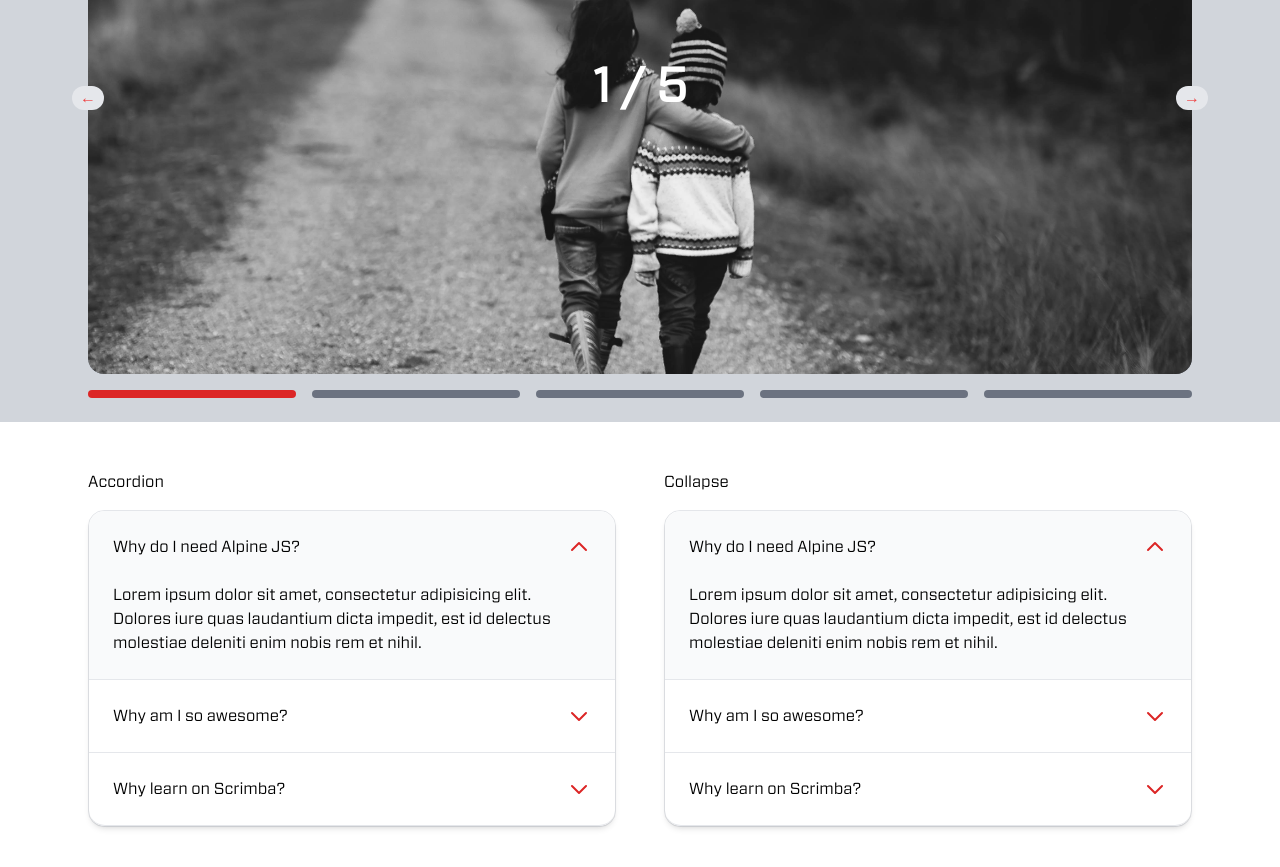
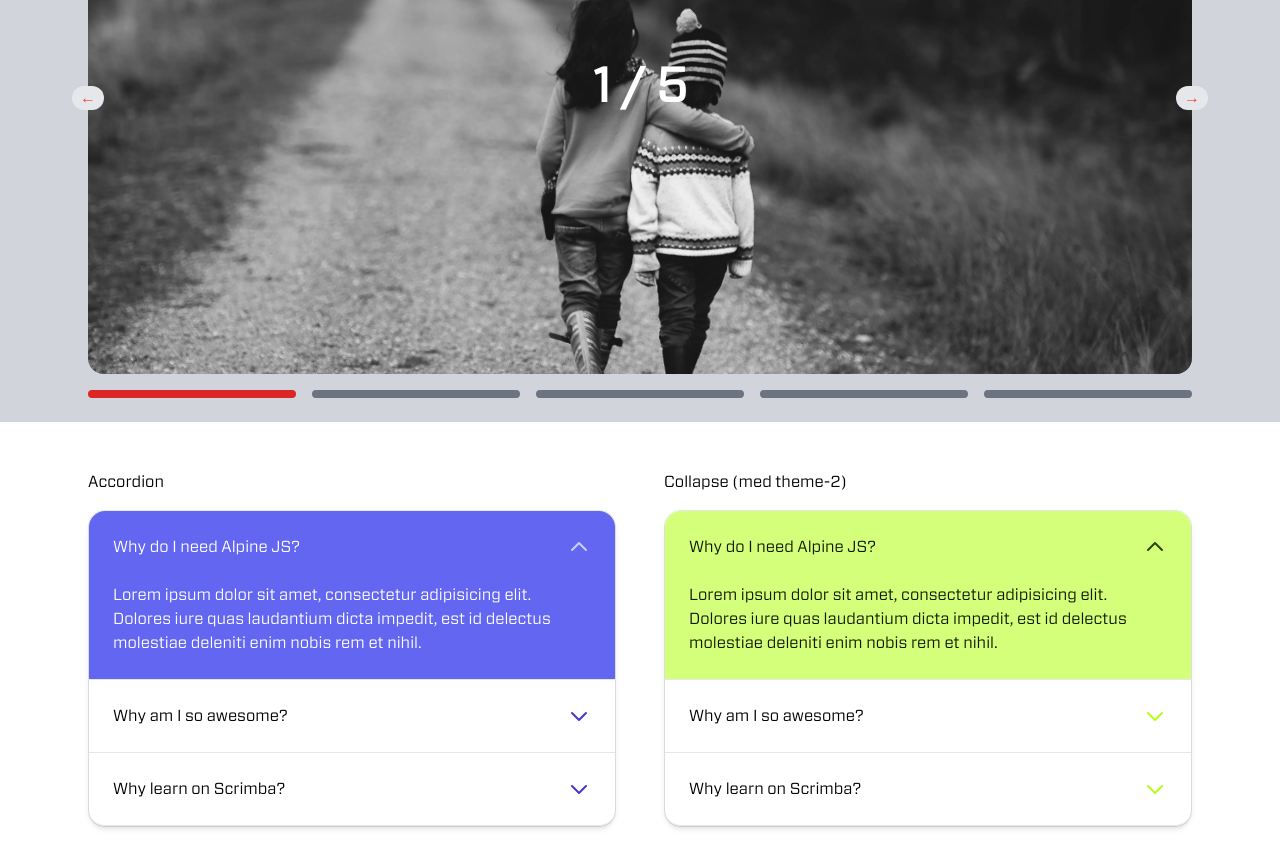
Before and after one commit to Tidmand/tailwind, a website built with Vite: page index.html in a window 1280 px wide. Shown: the part 2256-3123 px from the top of the page. Built offline with nearby package versions, Linux system fonts and the light colour scheme.

Commit message:
Tilføjelse af tema til accordion og collapse + ny skin variabel til tekst

```diff
--- a/index.html
+++ b/index.html
@@ -171,14 +171,14 @@
           <div class="bg-white border border-gray-200 rounded-xl sm:rounded-2xl">
             <ul class="rounded-xl sm:rounded-2xl shadow-md overflow-hidden">
               <template x-for="faq in faqs" :key="faq.question">
-                <li class="relative border-b border-gray-200 last-of-type:rounded-b-xl sm:last-of-type:rounded-b-2xl" :class="faq.isOpen ? 'bg-gray-50' : ''">
+                <li class="relative border-b border-gray-200 last-of-type:rounded-b-xl sm:last-of-type:rounded-b-2xl" :class="faq.isOpen ? 'text-skin-base bg-skin-button-muted' : ''">
                   <button type="button" class="w-full p-6 text-left" @click="faqs = faqs.map(f => ({ ...f, isOpen: f.question !== faq.question ? false : !f.isOpen}))">
                     <div class="flex items-center justify-between">
                       <div x-text="faq.question"></div>
-                      <svg x-show="!faq.isOpen" xmlns="http://www.w3.org/2000/svg" class="h-6 w-6 text-red-600" fill="none" viewbox="0 0 24 24" stroke="currentColor">
+                      <svg x-show="!faq.isOpen" xmlns="http://www.w3.org/2000/svg" class="h-6 w-6 text-skin-fill" fill="none" viewbox="0 0 24 24" stroke="currentColor">
                         <path stroke-linecap="round" stroke-linejoin="round" stroke-width="2" d="M19 9l-7 7-7-7" />
                       </svg>
-                      <svg x-show="faq.isOpen" xmlns="http://www.w3.org/2000/svg" class="h-6 w-6 text-red-600" fill="none" viewbox="0 0 24 24" stroke="currentColor">
+                      <svg x-show="faq.isOpen" xmlns="http://www.w3.org/2000/svg" class="h-6 w-6 text-skin-muted" fill="none" viewbox="0 0 24 24" stroke="currentColor">
                         <path stroke-linecap="round" stroke-linejoin="round" stroke-width="2" d="M5 15l7-7 7 7" />
                       </svg>
                     </div>
@@ -189,7 +189,7 @@
             </ul>
           </div>
         </div>
-        <div class="" x-data="{
+        <div class="theme-2" x-data="{
               faqs: [
                   {
                       question: 'Why do I need Alpine JS?',
@@ -208,18 +208,18 @@
                   },
               ]
           }">
-          <h2 class="font-medium mb-4">Collapse</h2>
+          <h2 class="font-medium mb-4">Collapse (med theme-2)</h2>
           <div class="bg-white border border-gray-200 rounded-xl sm:rounded-2xl">
             <ul class="rounded-xl sm:rounded-2xl shadow-md overflow-hidden">
               <template x-for="faq in faqs" :key="faq.question">
-                <li class="relative border-b border-gray-200 last-of-type:rounded-b-xl sm:last-of-type:rounded-b-2xl" :class="faq.isOpen ? 'bg-gray-50' : ''">
+                <li class="relative border-b border-gray-200 last-of-type:rounded-b-xl sm:last-of-type:rounded-b-2xl" :class="faq.isOpen ? 'text-skin-base bg-skin-button-muted' : ''">
                   <button type="button" class="w-full p-6 text-left" @click="!faq.isOpen ? faq.isOpen = true : faq.isOpen = false">
                     <div class="flex items-center justify-between">
                       <div x-text="faq.question"></div>
-                      <svg x-show="!faq.isOpen" xmlns="http://www.w3.org/2000/svg" class="h-6 w-6 text-red-600" fill="none" viewbox="0 0 24 24" stroke="currentColor">
+                      <svg x-show="!faq.isOpen" xmlns="http://www.w3.org/2000/svg" class="h-6 w-6 text-skin-fill" fill="none" viewbox="0 0 24 24" stroke="currentColor">
                         <path stroke-linecap="round" stroke-linejoin="round" stroke-width="2" d="M19 9l-7 7-7-7" />
                       </svg>
-                      <svg x-show="faq.isOpen" xmlns="http://www.w3.org/2000/svg" class="h-6 w-6 text-red-600" fill="none" viewbox="0 0 24 24" stroke="currentColor">
+                      <svg x-show="faq.isOpen" xmlns="http://www.w3.org/2000/svg" class="h-6 w-6 text-skin-muted" fill="none" viewbox="0 0 24 24" stroke="currentColor">
                         <path stroke-linecap="round" stroke-linejoin="round" stroke-width="2" d="M5 15l7-7 7 7" />
                       </svg>
                     </div>
--- a/tailwind.config.js
+++ b/tailwind.config.js
@@ -23,6 +23,7 @@ module.exports = {
           base: withOpacity('--color-text-base'),
           muted: withOpacity('--color-text-muted'),
           inverted: withOpacity('--color-text-inverted'),
+          fill: withOpacity('--color-fill'),
         },
       },
       backgroundColor: {
```
